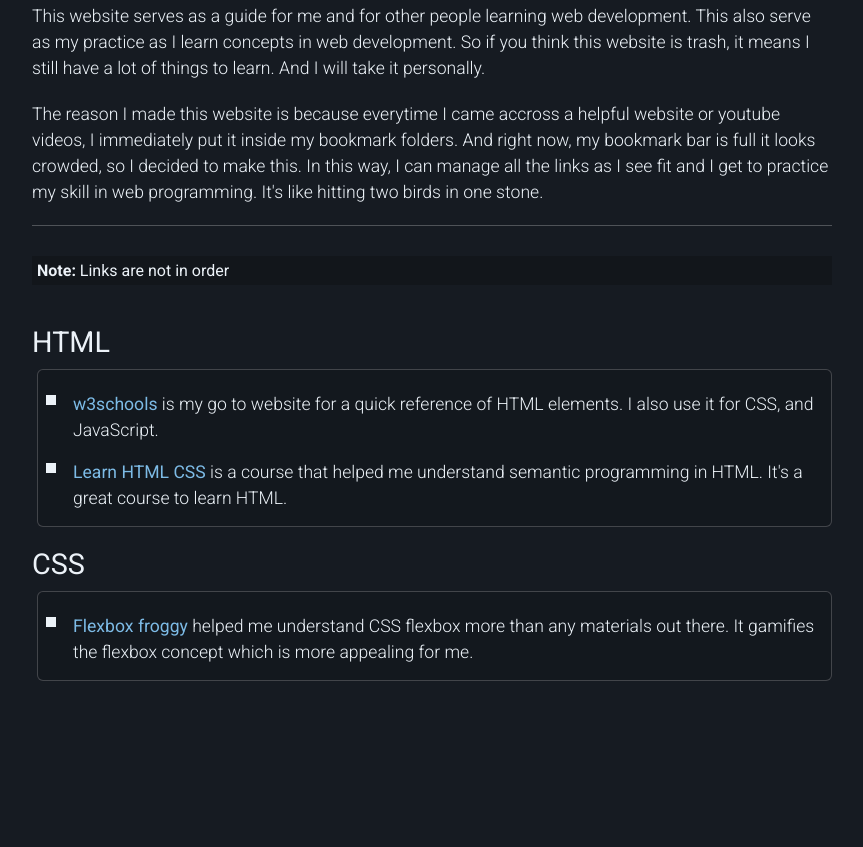
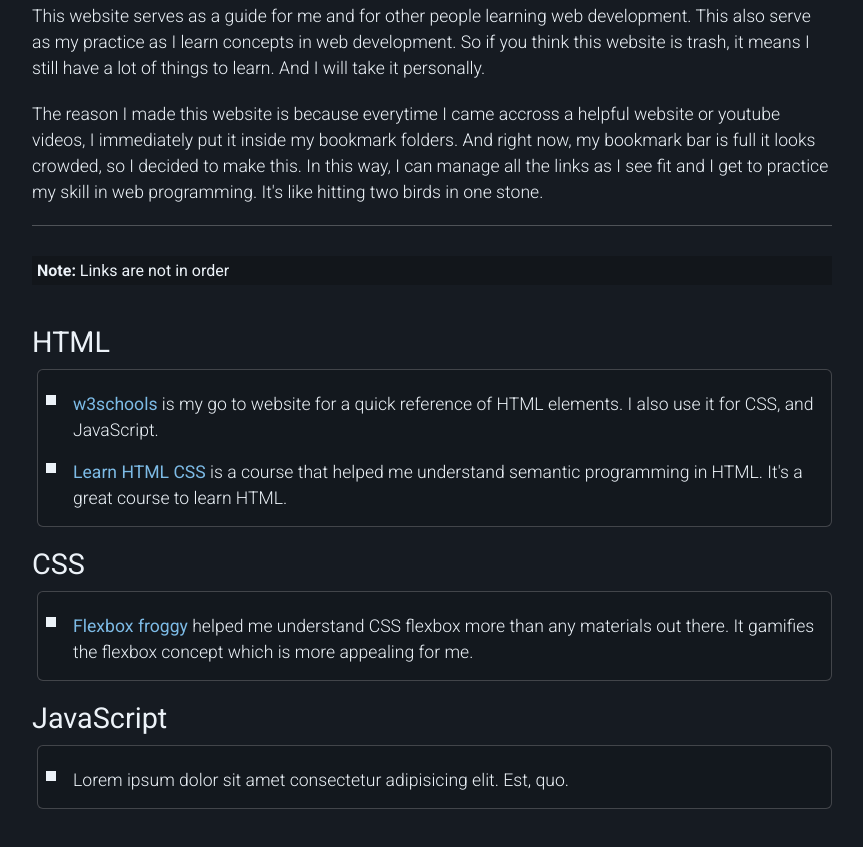
Before and after one commit to cd-mario/reference-website, a plain HTML site: page index.html in a window 1280 px wide. Shown: the part 1161-2008 px from the top of the page, without its empty margins (208-1071 px from the left). Before the commit the page ends 1906 px from the top, so only its background shows below. Drawn offline with Linux system fonts and the light colour scheme.

Commit message:
create javascript reference section

```diff
--- a/index.html
+++ b/index.html
@@ -60,13 +60,13 @@
         <ul class="link-list">
           <li>
             <p>
-              <a href="https://www.w3schools.com/html/default.asp">w3schools</a> is my go to
+              <a href="https://www.w3schools.com/html/default.asp" target="_blank">w3schools</a> is my go to
               website for a quick reference of HTML elements. I also use it for CSS, and JavaScript.
             </p>
           </li>
           <li>
             <p>
-              <a href="https://learnhtmlcss.online/">Learn HTML CSS</a> is a course that helped me understand
+              <a href="https://learnhtmlcss.online/" target="_blank">Learn HTML CSS</a> is a course that helped me understand
               semantic programming in HTML. It's a great course to learn HTML.
             </p>
           </li>
@@ -77,8 +77,18 @@
         <ul class="link-list">
           <li>
             <p>
-              <a href="https://flexboxfroggy.com/">Flexbox froggy</a> helped me understand CSS flexbox more than any
+              <a href="https://flexboxfroggy.com/" target="_blank">Flexbox froggy</a> helped me understand CSS flexbox more than any
               materials out there. It gamifies the flexbox concept which is more appealing for me.
+            </p>
+          </li>
+        </ul>
+      </section>
+      <section class="javascript">
+        <h2>JavaScript</h2>
+        <ul class="link-list">
+          <li>
+            <p>
+              Lorem ipsum dolor sit amet consectetur adipisicing elit. Est, quo.
             </p>
           </li>
         </ul>
--- a/styles.css
+++ b/styles.css
@@ -90,7 +90,7 @@ header small {
 .html {
     margin-top: 30px;
 }
-.html h2, .css h2 {
+.html h2, .css h2, .javascript h2 {
     font-size: 1.8em;
     margin-bottom: 10px;
     font-weight: 500;
@@ -103,7 +103,7 @@ header small {
     margin-bottom: 40px;
     font-weight: 400;
 }
-.html .link-list, .css .link-list {
+.html .link-list, .css .link-list, .javascript .link-list  {
     background-color: rgba(0, 0, 0, 0.1);
     border: 1px solid  rgba(253, 249, 249, 0.2);
     padding: 10px 10px 10px 35px;
@@ -130,6 +130,6 @@ header small {
 .bold {
     font-weight: bold;
 }
-.css {
+.css, .javascript {
     margin-top: 20px;
 }
```
